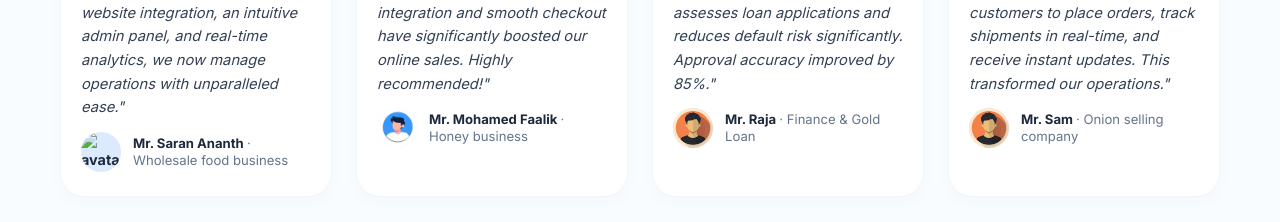
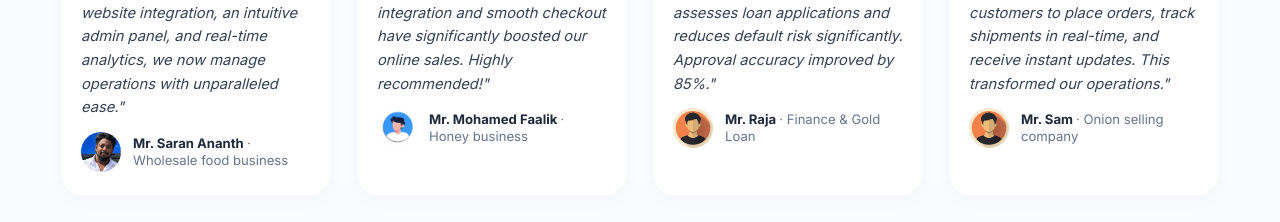
Before and after one commit to zihaf8504-sketch/hafzee, a plain HTML site: page index.html in a window 1280 px wide. Shown: the part 3780-4002 px from the top of the page. Drawn offline with Linux system fonts and the light colour scheme.

Commit message:
Update index.html

```diff
--- a/index.html
+++ b/index.html
@@ -2206,7 +2206,7 @@
             <div class="testimonial-card">
                 <div class="stars"><i class="fas fa-star"></i><i class="fas fa-star"></i><i class="fas fa-star"></i><i class="fas fa-star"></i><i class="fas fa-star"></i></div>
                 <p>"The management software solution from Hafzee Infopark has been a game-changer for our business. With seamless website integration, an intuitive admin panel, and real-time analytics, we now manage operations with unparalleled ease."</p>
-                <div class="author"><img src="assets/images/h1.jpg" alt="avatar" loading="lazy" />
+                <div class="author"><img src="assets/images/h1.jpeg" alt="avatar" loading="lazy" />
                     <div>Mr. Saran Ananth <span style="font-weight:400;color:#64748b;">· Wholesale food business</span></div>
                 </div>
             </div>
```
